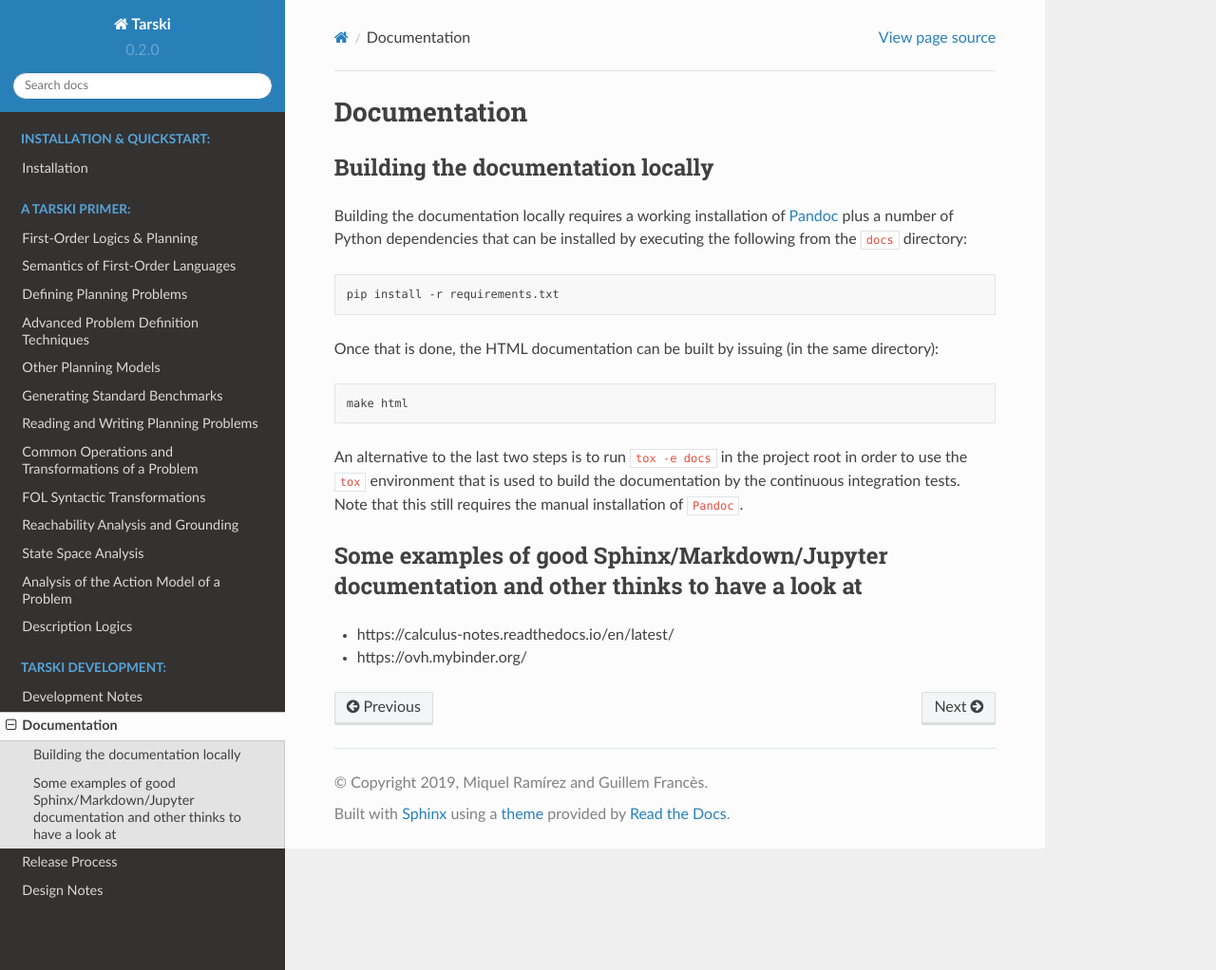
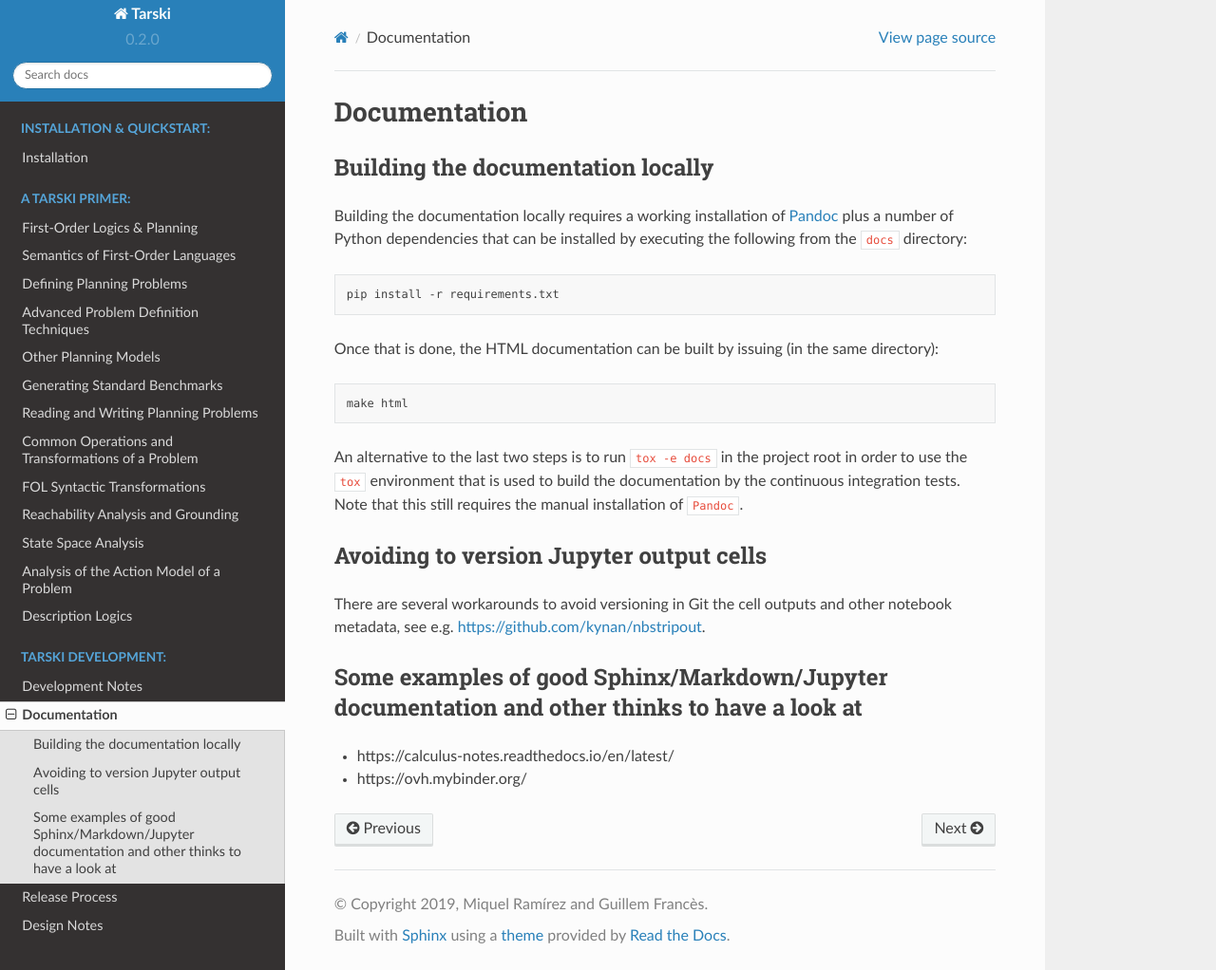
Before and after one commit to aig-upf/tarski, a Sphinx documentation site: the page built from docs/development/documentation.md, in a window 1280 px wide and 1022 px high. Shown: the whole window at 95% size. Built offline with Sphinx 7.4.7 and the Read the Docs theme 2.0.0, drawn with Linux system fonts in a browser that asks for light colours.

Commit message:
Add development note

```diff
--- a/docs/development/documentation.md
+++ b/docs/development/documentation.md
@@ -19,6 +19,11 @@
 that is used to build the documentation by the continuous integration tests. Note that this still requires the manual
 installation of `Pandoc`.
 
+## Avoiding to version Jupyter output cells
+There are several workarounds to avoid versioning in Git the cell outputs and other notebook metadata, see e.g.
+<https://github.com/kynan/nbstripout>.
+
+
 ## Some examples of good Sphinx/Markdown/Jupyter documentation and other thinks to have a look at
 
 * https://calculus-notes.readthedocs.io/en/latest/
```
